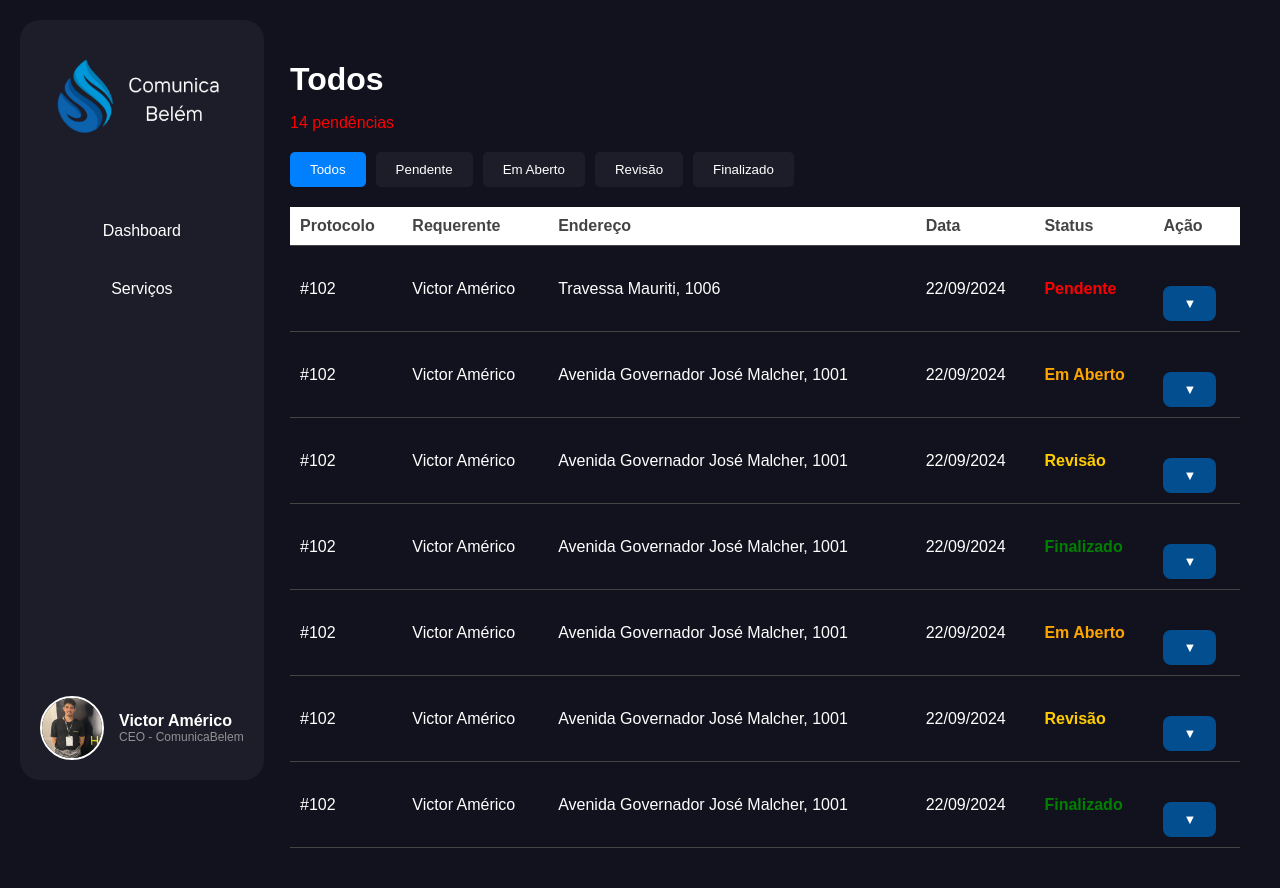
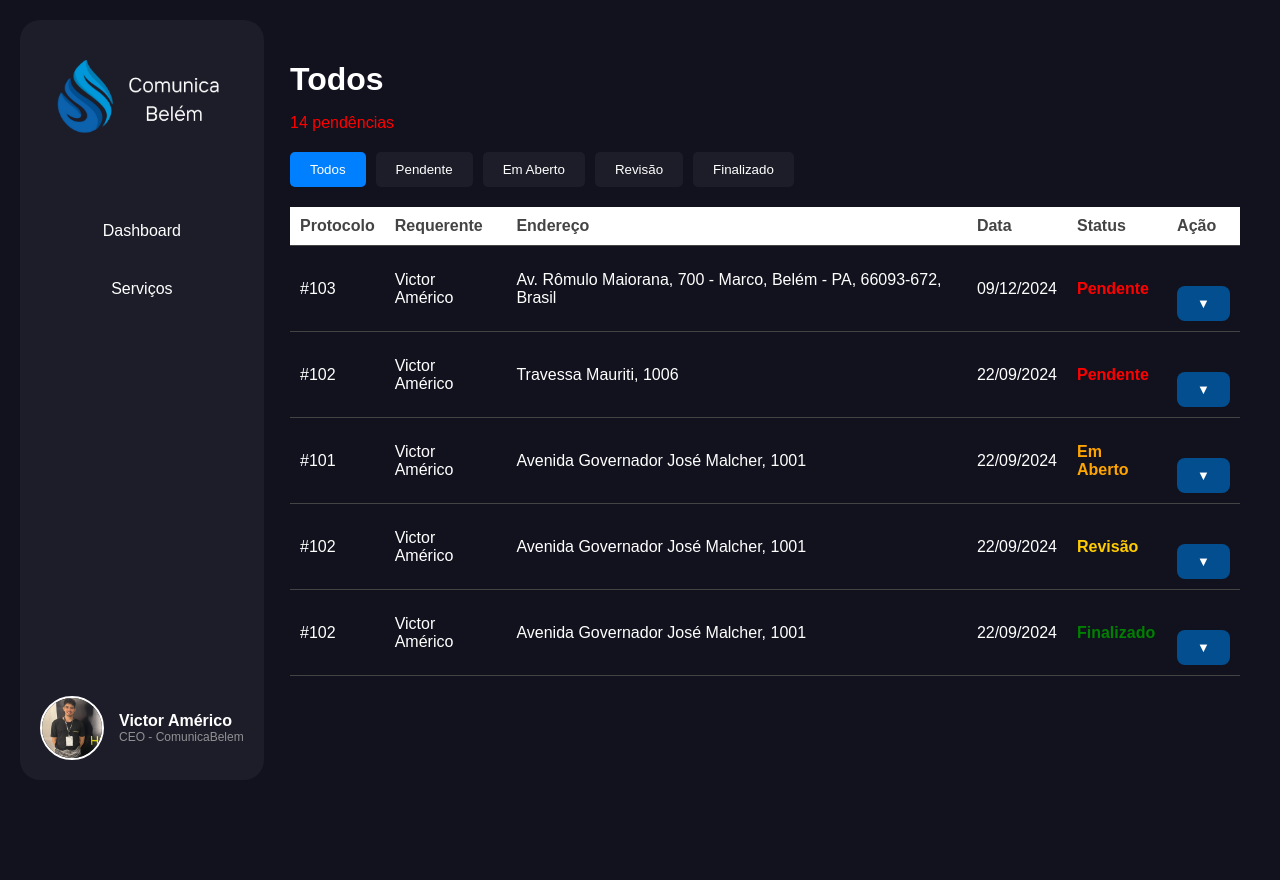
Before and after one commit to V-Americo/TCC_DASHBOARD, a React (Create React App) app: page /servicos in a window 1280 px wide. Built offline with nearby package versions, Linux system fonts and the light colour scheme.

Commit message:
Atualização TCC

```diff
--- a/src/assets/components/maps.js
+++ b/src/assets/components/maps.js
@@ -11,7 +11,7 @@ const containerStyle = {
 const Mapa = ({ endereco }) => {
   const [coordinates, setCoordinates] = useState(null);
   const { isLoaded } = useJsApiLoader({
-    googleMapsApiKey: "{KEY DA API}", // Substitua pela sua API Key
+    googleMapsApiKey: "AIzaSyCfCJiVu__WNPcsTKfh8xj73SDwdwMYY9c", // Substitua pela sua API Key
   });
 
   // Função para buscar coordenadas a partir do endereço
@@ -20,7 +20,7 @@ const Mapa = ({ endereco }) => {
       const response = await fetch(
         `https://maps.googleapis.com/maps/api/geocode/json?address=${encodeURIComponent(
           address
-        )}&key={KEY DA API}}`
+        )}&key={AIzaSyCfCJiVu__WNPcsTKfh8xj73SDwdwMYY9c}}`
       );
       const data = await response.json();
       if (data.results.length > 0) {
--- a/src/assets/data/servicosData.js
+++ b/src/assets/data/servicosData.js
@@ -1,7 +1,18 @@
 import mockup from '../img/mockup.jpeg'
-
+import denuncia from '../img/1733771741412-photo.jpg'
 
 const Data = [
+    {
+      id: 103,
+      requerente: "Victor Américo",
+      endereco: "Av. Rômulo Maiorana, 700 - Marco, Belém - PA, 66093-672, Brasil",
+      data: "09/12/2024",
+      status: "Pendente",
+      complemento: "Entre chaco e humaita",
+      referencia: "Prédio comercial",
+      descricao:"Vazamento está obstruindo a via ",
+      fotos: [denuncia],
+    },
     {
       id: 102,
       requerente: "Victor Américo",
@@ -14,7 +25,7 @@ const Data = [
       fotos: [mockup, mockup],
     },
     {
-      id: 102,
+      id: 101,
       requerente: "Victor Américo",
       endereco: "Avenida Governador José Malcher, 1001",
       data: "22/09/2024",
@@ -44,36 +55,6 @@ const Data = [
       fotos: [mockup, mockup],
     },
 
-    {
-      id: 102,
-      requerente: "Victor Américo",
-      endereco: "Avenida Governador José Malcher, 1001",
-      data: "22/09/2024",
-      status: "Em Aberto",
-      complemento: "Entre a rua tal e a rua 2",
-      referencia: "Em frente ao Mercado 2",
-      fotos: [mockup, mockup],
-    },
-    {
-      id: 102,
-      requerente: "Victor Américo",
-      endereco: "Avenida Governador José Malcher, 1001",
-      data: "22/09/2024",
-      status: "Revisão",
-      complemento: "Entre a rua tal e a rua 2",
-      referencia: "Em frente ao Mercado 2",
-      fotos: [mockup, mockup],
-    },
-    {
-      id: 102,
-      requerente: "Victor Américo",
-      endereco: "Avenida Governador José Malcher, 1001",
-      data: "22/09/2024",
-      status: "Finalizado",
-      complemento: "Entre a rua tal e a rua 2",
-      referencia: "Em frente ao Mercado 2",
-      fotos: [mockup, mockup],
-    },
   ];
 
 export default Data;
--- a/src/pages/operadorScreens/servicoAceito.js
+++ b/src/pages/operadorScreens/servicoAceito.js
@@ -14,7 +14,7 @@ const ServicoAceito = () =>{
     <div className="srv-aceito-container">
         <div className="srv-aceito-header">
             <h2>Serviço <span>Pendente</span></h2>
-            <p> <span>Requerente:</span> Nome de quem mandou o serviço</p>
+            <p> <span>Requerente:</span> Victor Américo</p>
         </div>
         <h3>Localização do Serviço:</h3>
         <div className="mapa-info">
```
Also changed, not shown: 1 other file (tests, documents, lock files or other folders).
